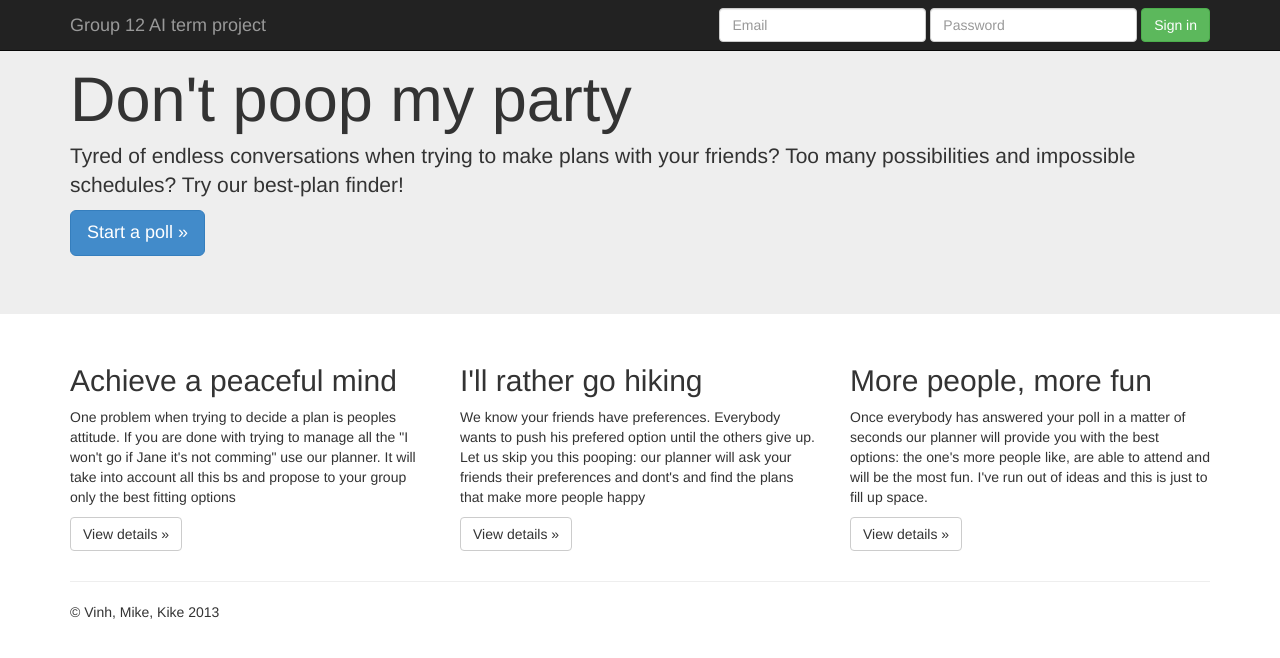
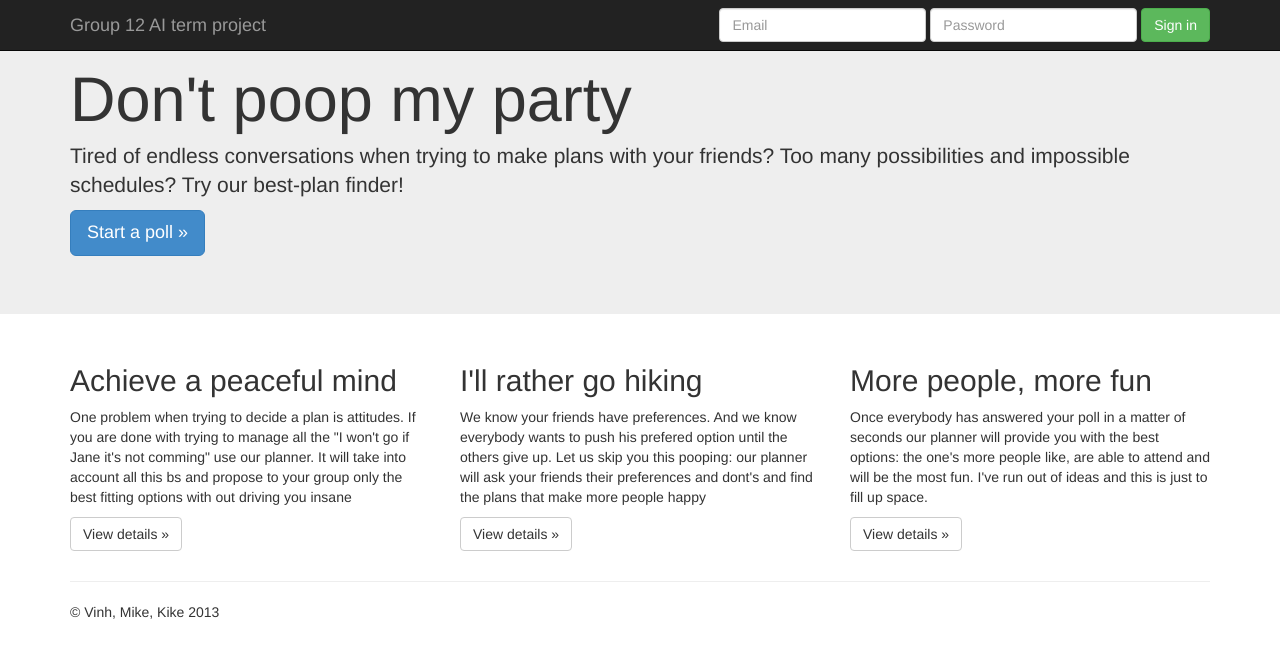
Before and after one commit to gitter-badger/AItermproject, a Django app: page / in a window 1280 px wide. Shown: the top 658 px of the page. Run offline with Django 3.2, Linux system fonts and the light colour scheme; parts of the project's set-up code (start-up, migrations or seed data) failed here and were passed over; some libraries are stand-ins or nearby versions.

Commit message:
Improved index text
Just some spelling and rewritting. Is shity still

```diff
--- a/DjangoProject/templates/index.html
+++ b/DjangoProject/templates/index.html
@@ -57,7 +57,7 @@
     <div class="jumbotron">
       <div class="container">
         <h1>Don't poop my party</h1>
-        <p>Tyred of endless conversations when trying to make plans with your friends? Too many
+        <p>Tired of endless conversations when trying to make plans with your friends? Too many
             possibilities and impossible schedules? Try our best-plan finder!</p>
         <p><a class="btn btn-primary btn-lg" role="button">Start a poll &raquo;</a></p>
       </div>
@@ -68,12 +68,12 @@
       <div class="row">
         <div class="col-md-4">
           <h2>Achieve a peaceful mind</h2>
-          <p>One problem when trying to decide a plan is peoples attitude. If you are done with trying to manage all the "I won't go if Jane it's not comming" use our planner. It will take into account all this bs and propose to your group only the best fitting options</p>
+          <p>One problem when trying to decide a plan is attitudes. If you are done with trying to manage all the "I won't go if Jane it's not comming" use our planner. It will take into account all this bs and propose to your group only the best fitting options with out driving you insane</p>
           <p><a class="btn btn-default" href="#" role="button">View details &raquo;</a></p>
         </div>
         <div class="col-md-4">
           <h2>I'll rather go hiking</h2>
-          <p>We know your friends have preferences. Everybody wants to push his prefered option until the others give up. Let us skip you this pooping: our planner will ask your friends their preferences and dont's and find the plans that make more people happy</p>
+          <p>We know your friends have preferences. And we know everybody wants to push his prefered option until the others give up. Let us skip you this pooping: our planner will ask your friends their preferences and dont's and find the plans that make more people happy</p>
           <p><a class="btn btn-default" href="#" role="button">View details &raquo;</a></p>
        </div>
         <div class="col-md-4">
```
